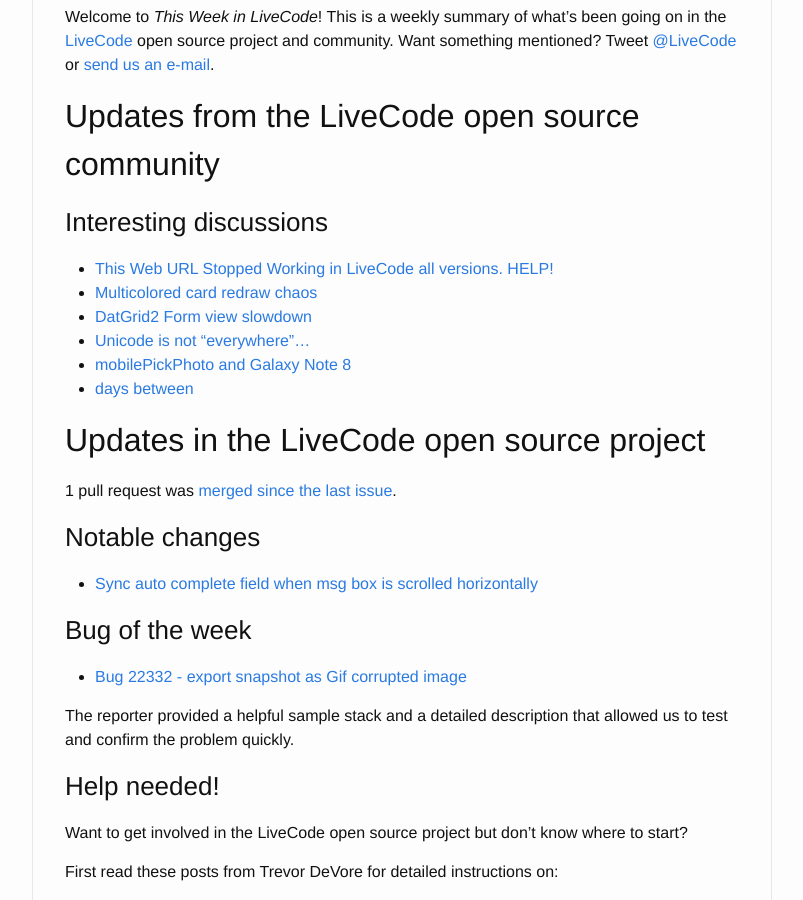
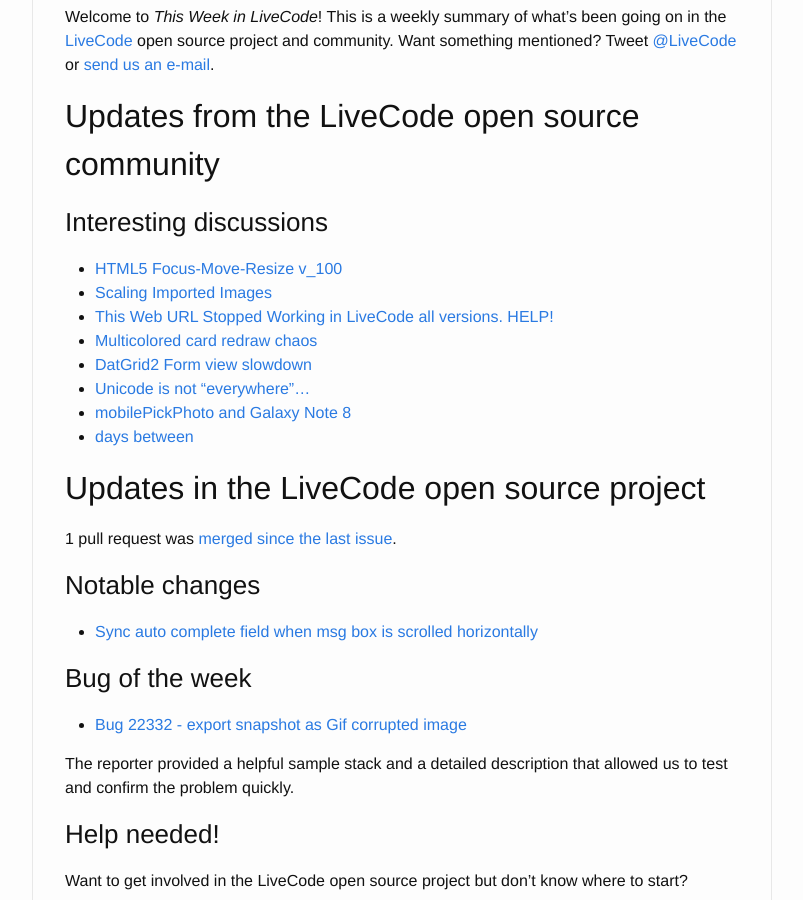
Before and after one commit to livecode/this-week-in-livecode, a Jekyll site: the page built from _posts/2019-08-26-this-week-in-livecode-191.markdown, in a window 1280 px wide and 900 px high, scrolled down 342 px. Shown: the whole window, without its empty margins (238-1041 px from the left). Built offline with Jekyll 4.4.1, drawn with Linux system fonts in a browser that asks for light colours.

Commit message:
Issue 191 - Added some more interesting discussions

```diff
--- a/_posts/2019-08-26-this-week-in-livecode-191.markdown
+++ b/_posts/2019-08-26-this-week-in-livecode-191.markdown
@@ -21,6 +21,8 @@
 
 ### Interesting discussions
 
+- [HTML5 Focus-Move-Resize v_100](https://www.mail-archive.com/use-livecode@lists.runrev.com/msg103329.html)
+- [Scaling Imported Images](https://www.mail-archive.com/use-livecode@lists.runrev.com/msg103331.html)
 - [This Web URL Stopped Working in LiveCode all versions. HELP!](https://www.mail-archive.com/use-livecode@lists.runrev.com/msg103345.html)
 - [Multicolored card redraw chaos](https://www.mail-archive.com/use-livecode@lists.runrev.com/msg103338.html)
 - [DatGrid2 Form view slowdown](https://www.mail-archive.com/use-livecode@lists.runrev.com/msg103358.html)
```
